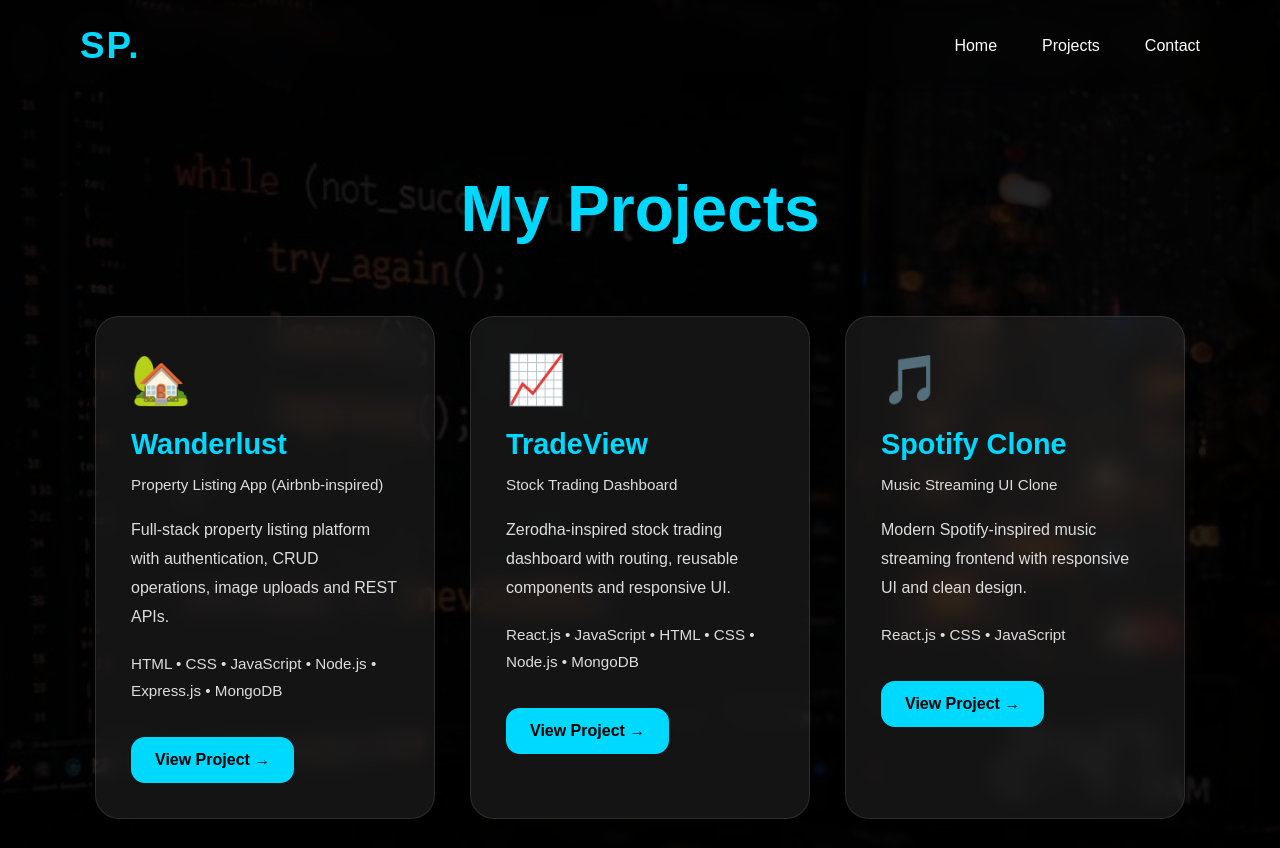
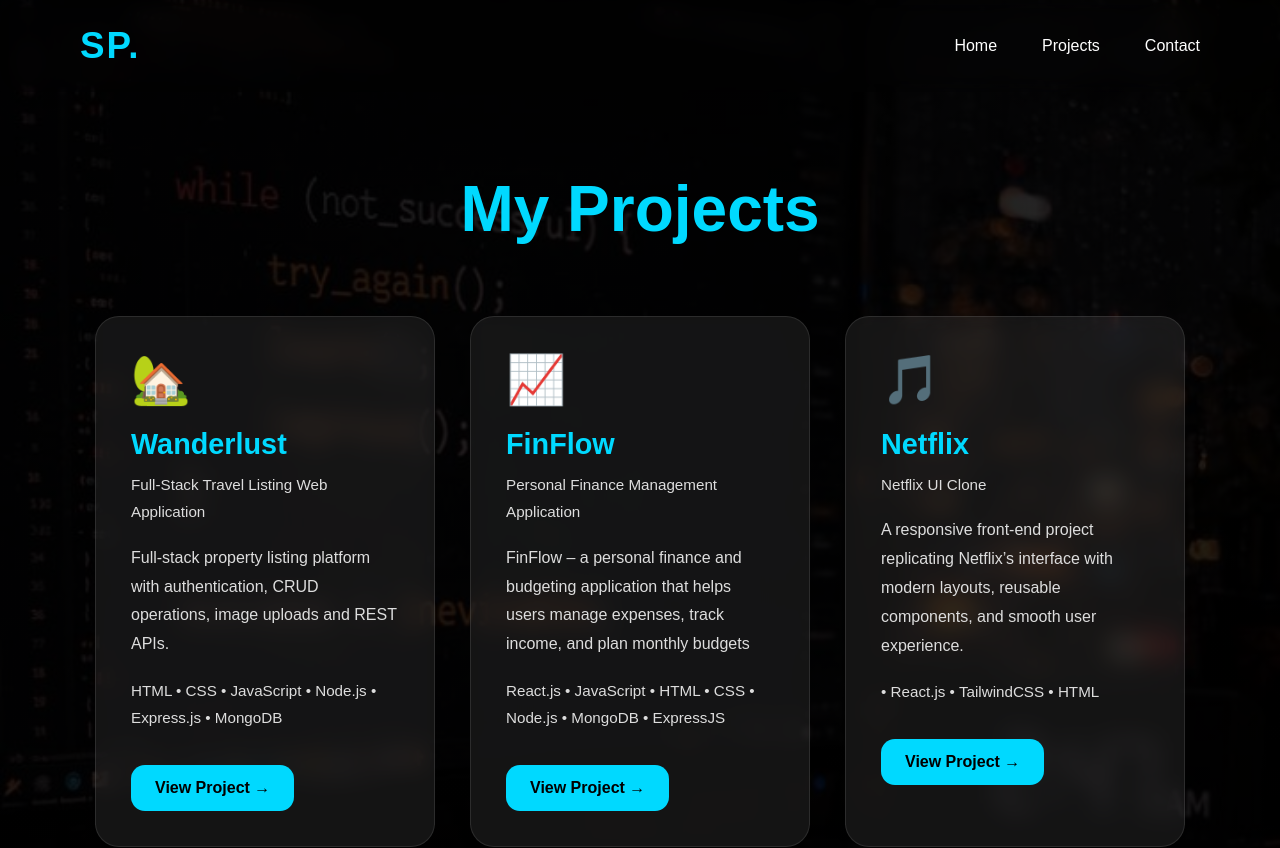
Before and after one commit to Shruticode-ctrl/portfolio, a React app: page /projects in a window 1280 px wide. Shown: the top 848 px of the page. Built offline with nearby package versions, Linux system fonts and the light colour scheme; the HTML template or start-up script is replaced by a standard one.

Commit message:
Update Projects.jsx

```diff
--- a/src/pages/Projects.jsx
+++ b/src/pages/Projects.jsx
@@ -24,7 +24,7 @@ export default function Projects() {
             </h2>
 
             <p className="project-subtitle">
-              Property Listing App (Airbnb-inspired)
+             Full-Stack Travel Listing Web Application
             </p>
 
             <p>
@@ -39,7 +39,7 @@ export default function Projects() {
             </p>
 
             <a
-              href="https://major-project-w65u.onrender.com/listings"
+              href="https://wanderlust-1-l3k4.onrender.com/listingss"
               target="_blank"
               className="project-btn"
             >
@@ -56,26 +56,26 @@ export default function Projects() {
             </div>
 
             <h2>
-              TradeView
+              FinFlow
             </h2>
 
             <p className="project-subtitle">
-              Stock Trading Dashboard
+               Personal Finance Management Application
             </p>
 
             <p>
-              Zerodha-inspired stock trading dashboard
-              with routing, reusable components and
-              responsive UI.
+             FinFlow – a personal finance and budgeting application
+              that helps users manage expenses, track income,
+              and plan monthly budgets
             </p>
 
             <p className="tech">
               React.js • JavaScript • HTML • CSS •
-              Node.js • MongoDB
+              Node.js • MongoDB •   ExpressJS
             </p>
 
             <a
-              href="https://zerodha-clone-5w83.vercel.app/"
+              href="https://finflow-web-ivory.vercel.app/"
               target="_blank"
               className="project-btn"
             >
@@ -92,24 +92,25 @@ export default function Projects() {
             </div>
 
             <h2>
-              Spotify Clone
+              Netflix
             </h2>
 
             <p className="project-subtitle">
-              Music Streaming UI Clone
+              Netflix UI Clone
             </p>
 
             <p>
-              Modern Spotify-inspired music streaming
-              frontend with responsive UI and clean design.
+              A responsive front-end project
+              replicating Netflix’s interface with modern layouts,
+              reusable components, and smooth user experience.
             </p>
 
             <p className="tech">
-              React.js • CSS • JavaScript
+              • React.js   • TailwindCSS  • HTML
             </p>
 
             <a
-              href="https://spotifyclone-sandy-three.vercel.app"
+              href="https://netflix-psi-sooty.vercel.app/"
               target="_blank"
               className="project-btn"
             >
```
